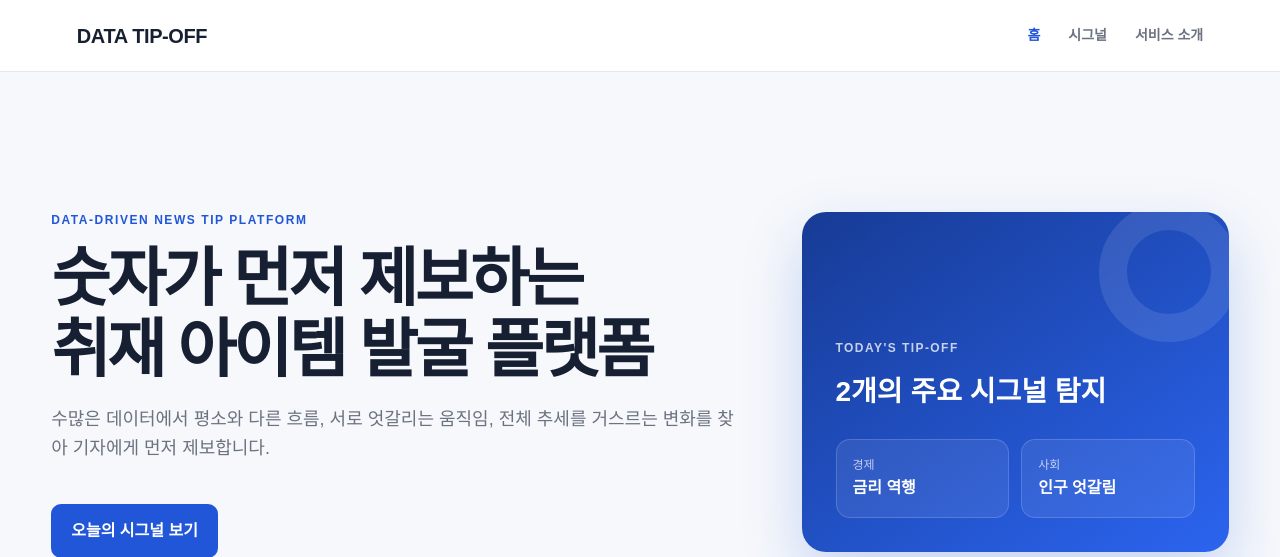
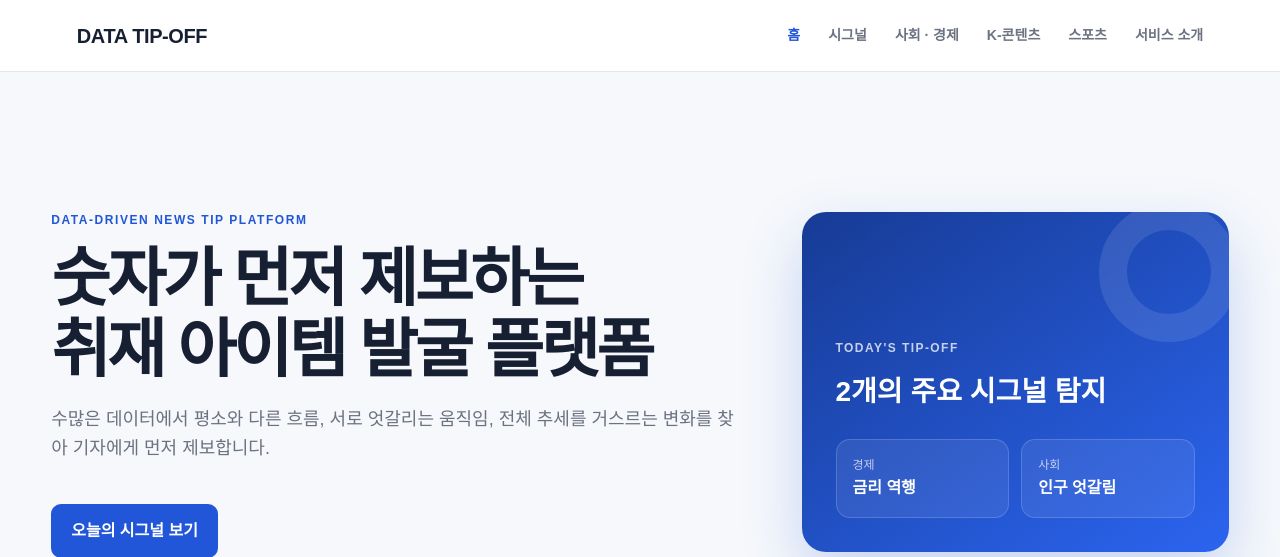
Before and after one commit to 2026-08-26/1chimonthjjang, a Flask app: page / in a window 1280 px wide. Shown: the top 557 px of the page. Run offline with Flask 3, Linux system fonts and the light colour scheme.

Commit message:
금요일 끝

```diff
--- a/templates/index.html
+++ b/templates/index.html
@@ -13,6 +13,9 @@
     <nav>
       <a class="active" href="/">홈</a>
       <a href="/trend">시그널</a>
+      <a href="/economy">사회 · 경제</a>
+    <a href="/trend">K-콘텐츠</a>
+    <a href="/baseball">스포츠</a>
       <a href="#about">서비스 소개</a>
     </nav>
   </header>
@@ -90,7 +93,7 @@
         </div>
       </div>
       <div class="category-grid">
-        <a class="category-card" href="#">
+        <a class="category-card" href="/economy">
           <span>01</span><h3>사회 · 경제</h3><p>인구, 부동산, 금리의 이상 흐름</p>
         </a>
 
--- a/total.py
+++ b/total.py
@@ -7,7 +7,7 @@ from baseball_ai_agent import BaseballAIAgent
 # K-콘텐츠
 from analysis.drama.ai_agent import TrendAIAgent
 from analysis.drama.mock_data import load_all_contents
-
+from web.economy_routes import economy_bp
 # ==================================================
 # Flask 서버 생성
 # ==================================================
@@ -18,7 +18,7 @@ app = Flask(__name__)
 # ==================================================
 # 야구 AI Agent 생성
 # ==================================================
-
+app.register_blueprint(economy_bp)
 baseball_ai_agent = BaseballAIAgent()
 
 # K-Contents AI Agent
```
